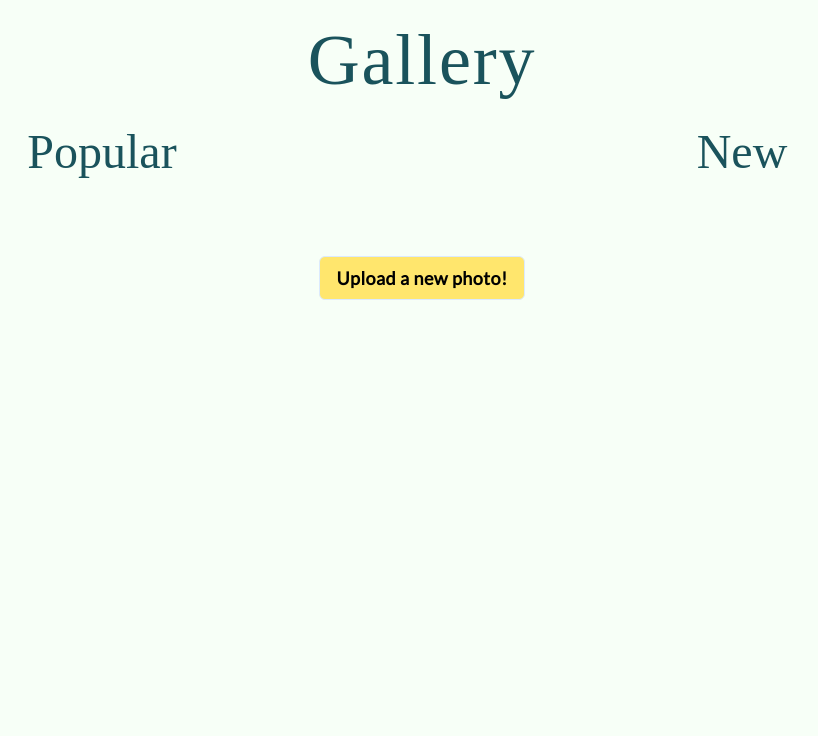
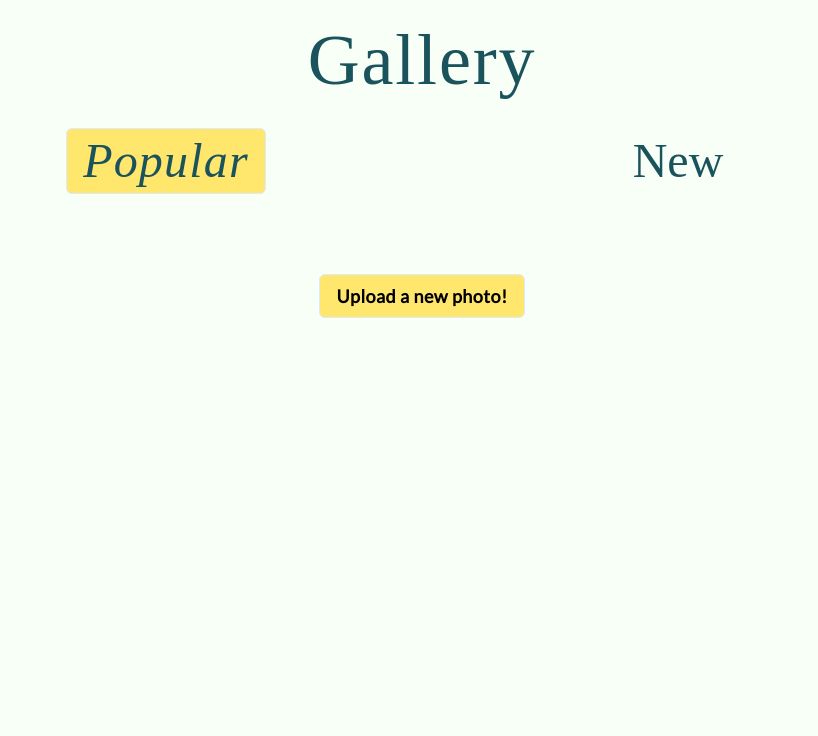
Before and after one commit to Code-Institute-Submissions/DaithiShan-bird-friend_OctResub, a Flask app: page /gallery/popular?animate=on in a window 1280 px wide. Shown: the part 64-800 px from the top of the page, without its empty margins (218-1036 px from the left). Run offline with Flask 2, Linux system fonts and the light colour scheme; data that the repository does not hold is empty; some libraries are stand-ins or nearby versions; some web fonts are replaced.

Commit message:
Adding gallery animate to template files, and adding view styling to gallery template

```diff
--- a/bird_friend/main/routes.py
+++ b/bird_friend/main/routes.py
@@ -12,7 +12,7 @@ def index():
     """
     if current_user.is_authenticated:
         # redirect users to main page if they are already registered
-        return redirect(url_for('main.gallery', view='popular'))
+        return redirect(url_for('main.gallery', view='popular', animate='on'))
     return render_template('main/index.html')
 
 
@@ -26,10 +26,11 @@ def gallery(view):
     """
     page = request.args.get("page", 1, type=int)
     if view == 'popular':
-        birds = Bird.objects.order_by('-likes').paginate(
+        birds = Bird.objects.order_by('-likes', '-upload_date').paginate(
             page=page, per_page=6)
     elif view == 'new':
         birds = Bird.objects.order_by('-upload_date').paginate(
             page=page, per_page=6)
+    animate = request.args.get('animate')
     return render_template('main/gallery.html', title="Gallery", birds=birds,
-                           view=view)
+                           view=view, animate=animate)
--- a/bird_friend/static/css/app.css
+++ b/bird_friend/static/css/app.css
@@ -10,6 +10,12 @@
     position: absolute;
     left: 50%;
     transform: translateX(-50%);
+}
+
+/* Gallery Views */
+
+.active-view {
+    @apply py-2 px-4 text-5xl italic tracking-wide focus:outline-none focus:ring-2 bg-bui-100 text-gorm-100 leading-none border border-blue-100 rounded-md cursor-pointer;
 }
 
 /* Buttons */
--- a/bird_friend/static/css/output.css
+++ b/bird_friend/static/css/output.css
@@ -730,6 +730,10 @@ video {
   max-width: 640px;
 }
 
+.max-w-screen-lg{
+  max-width: 1024px;
+}
+
 .max-w-screen-xl{
   max-width: 1280px;
 }
@@ -1077,6 +1081,10 @@ video {
   padding-bottom: 0.5rem;
 }
 
+.pb-10{
+  padding-bottom: 2.5rem;
+}
+
 .pl-1{
   padding-left: 0.25rem;
 }
@@ -1219,6 +1227,11 @@ video {
 .text-rua-100{
   --tw-text-opacity: 1;
   color: rgba(255, 107, 107, var(--tw-text-opacity));
+}
+
+.text-bui-100{
+  --tw-text-opacity: 1;
+  color: rgba(255, 230, 109, var(--tw-text-opacity));
 }
 
 .text-liath-100{
@@ -1307,6 +1320,37 @@ video {
   position: absolute;
   left: 50%;
   transform: translateX(-50%);
+}
+
+/* Gallery Views */
+
+.active-view {
+  cursor: pointer;
+  border-radius: 0.375rem;
+  border-width: 1px;
+  --tw-border-opacity: 1;
+  border-color: rgba(219, 234, 254, var(--tw-border-opacity));
+  --tw-bg-opacity: 1;
+  background-color: rgba(255, 230, 109, var(--tw-bg-opacity));
+  padding-left: 1rem;
+  padding-right: 1rem;
+  padding-top: 0.5rem;
+  padding-bottom: 0.5rem;
+  font-size: 3rem;
+  line-height: 1;
+  font-style: italic;
+  line-height: 1;
+  letter-spacing: 0.025em;
+  --tw-text-opacity: 1;
+  color: rgba(26, 83, 92, var(--tw-text-opacity));
+}
+
+.active-view:focus{
+  outline: 2px solid transparent;
+  outline-offset: 2px;
+  --tw-ring-offset-shadow: var(--tw-ring-inset) 0 0 0 var(--tw-ring-offset-width) var(--tw-ring-offset-color);
+  --tw-ring-shadow: var(--tw-ring-inset) 0 0 0 calc(2px + var(--tw-ring-offset-width)) var(--tw-ring-color);
+  box-shadow: var(--tw-ring-offset-shadow), var(--tw-ring-shadow), var(--tw-shadow, 0 0 #0000);
 }
 
 /* Buttons */
--- a/bird_friend/static/js/script.js
+++ b/bird_friend/static/js/script.js
@@ -0,0 +1,11 @@
+// check if on gallery page by searching for main gallery container
+let galleryContainer = document.querySelector('.gallery-animate');
+
+if(galleryContainer) {
+  // if true, perform opacity animation on each child element
+  let birdCards = galleryContainer.children;
+
+  for (let i = 0; i < dogCards.length; i++){
+    fadeIn(i, birdCards[i]);
+  }
+}
--- a/bird_friend/templates/base.html
+++ b/bird_friend/templates/base.html
@@ -28,7 +28,7 @@
     <div class="w-full">
         <header>
             <nav class="flex justify-between w-full p-4">
-                <a href="#">
+                <a href="{{url_for('main.index')}}">
                     <span class="font-roboto-slab font-semibold text-xl tracking-tight">
                         <svg xmlns="http://www.w3.org/2000/svg" width="30" height="30" viewBox="0 0 375 375">
                             <style>
@@ -74,7 +74,7 @@
                         <a class="btn-green" href="{{ url_for('users.login') }}">Login</a>
                         <a class="btn-red" href="{{ url_for('users.register') }}">Register</a>
                     {% else %}
-                        <a class="btn-green" href="{{ url_for('main.gallery', view='popular') }}">Gallery</a>
+                        <a class="btn-green" href="{{ url_for('main.gallery', view='popular', animate='on') }}">Gallery</a>
                         <a class="btn-red" href="{{url_for('users.profile', username=current_user.username)}}">My Profile</a>
                     {% endif %}
                     </div>
@@ -119,7 +119,7 @@
             <nav style="border:1px solid blue" class="md:hidden bottom-0 w-full bg-liath-100 text-xs">
                 <ul class="flex justify-around items-center text-white text-center opacity-75 text-lg font-bold">
                     <li class="p-4 hover:bg-gray-500">
-                        <a href="/link">
+                        <a href="{{url_for('users.logout')}}">
                             <span class="text-xs md:text-sm">Logout</span>
                             <svg xmlns="http://www.w3.org/2000/svg" class="h-6 w-6 mx-auto" fill="none"
                                 viewBox="0 0 24 24" stroke="currentColor">
@@ -139,7 +139,7 @@
                         </a>
                     </li>
                     <li class="p-4 hover:bg-gray-500">
-                        <a href="/link">
+                        <a href="{{ url_for('birds.upload_bird') }}">
                             <span class="text-xs md:text-sm">Upload</span>
                             <svg xmlns="http://www.w3.org/2000/svg" class="h-6 w-6 mx-auto" fill="none"
                                 viewBox="0 0 24 24" stroke="currentColor">
@@ -149,7 +149,7 @@
                         </a>
                     </li>
                     <li class="p-4 hover:bg-gray-500">
-                        <a href="/link">
+                        <a href="{{url_for('users.profile', username=current_user.username)}}">
                             <span class="text-xs md:text-sm">Profile</span>
                             <svg xmlns="http://www.w3.org/2000/svg" class="h-6 w-6 mx-auto" fill="none"
                                 viewBox="0 0 24 24" stroke="currentColor">
--- a/bird_friend/templates/main/_pagination.html
+++ b/bird_friend/templates/main/_pagination.html
@@ -1,4 +1,4 @@
-<div class="flex items-center justify-center gap-4 text-center pagination">
+<div class="flex items-center justify-center gap-4 text-center pagination {{'fade-in-slow' if animate == 'on'}}">
     {% for page in pagination.iter_pages(left_edge=1, left_current=1, right_current=1, right_edge=1) %}
         <!-- Iterates over the page numbers in the pagination.  The four
         parameters control the thresholds how many numbers should be produced
--- a/bird_friend/templates/main/gallery.html
+++ b/bird_friend/templates/main/gallery.html
@@ -1,12 +1,12 @@
 {% extends 'base.html' %}
 {% block content %}
-    <div class="bg-fixed bg-bottom bg-no-repeat bg-max-sm-contain">
+    <div class="pb-10 max-w-screen-lg mx-auto min-h-screen-less-nav ">
         <h1 class="title text-gorm-100">Gallery</h1>
         <div class="grid grid-cols-2 py-4 lg:py-2 place-items-center">
-            <a href="#" class="font-title hover:underline focus:italic text-5xl text-gorm-100"> Popular</a>
-            <a href="#" class="font-title hover:underline focus:italic text-5xl text-gorm-100">New</a>
+            <a href="{{url_for('main.gallery', view='popular', animate='on')}}" class="font-title hover:underline focus:italic text-5xl text-gorm-100 {{'active-view' if view == 'popular' else 'text-4xl text-gorm-100'}}"> Popular</a>
+            <a href="{{url_for('main.gallery', view='new', animate='on')}}" class="font-title hover:underline focus:italic text-5xl text-gorm-100 {{'active-view' if view == 'new' else 'text-4xl text-gorm-100'}}">New</a>
         </div>
-        <div class="flex flex-col gap-6 p-4 lg:grid lg:grid-cols-2 lg:w-max lg:mx-auto">
+        <div class="flex flex-col gap-6 p-4 lg:grid lg:grid-cols-2 lg:w-max lg:mx-auto {{'gallery-animate' if animate == 'on'}}">
                 {% for bird in birds.items %}
                     {% include 'bird/_bird_card.html' %}
                 {% endfor %}
@@ -18,7 +18,7 @@
                     {% include 'main/_pagination.html' %}
                     {% endmacro %}
                     {{ render_navigation(birds, 'main.gallery') }}
-                <div class="grid w-full max-w-sm py-6 mx-auto dash-border place-items-center">
+                <div class="grid w-full max-w-sm py-6 mx-auto dash-border place-items-center {'fade-in-slow' if animate == 'on'}}">
                     <a href="{{url_for('birds.upload_bird')}}" class="px-2 btn-yellow">Upload a new photo!</a>
                 </div>
         </div>
--- a/bird_friend/templates/main/index.html
+++ b/bird_friend/templates/main/index.html
@@ -6,7 +6,7 @@ https://github.com/cjcon90/hot-dogz/blob/main/hot_dogz/templates/main -->
         <div class="flex flex-col justify-start w-screen text-center landscape:h-2/5 landscape:justify-evenly ">
                 <h1 class="mt-4 tracking-wider text-gorm-100 text-6xl font-welcome md:text-9xl landscape:mt-0">Bird Friend</h1>
                 <h2 class="mt-4 text-lg text-liath-100 md:text-xl lg:text-2xl"><em>A reason to look up</em></h2>
-                <a href="{{url_for('main.gallery', view='popular')}}" class="z-10 w-auto px-6 mx-auto mt-10 btn-yellow">View Photos</a>
+                <a href="{{url_for('main.gallery', view='popular', animate='on')}}" class="z-10 w-auto px-6 mx-auto mt-10 btn-yellow">View Photos</a>
         </div>
         <img src="https://res.cloudinary.com/the-mater-foundation/image/upload/v1625913632/bird_friend/desktop-bob_civxqv.svg"
                 alt="Photo of a friendly bird waving"
```
